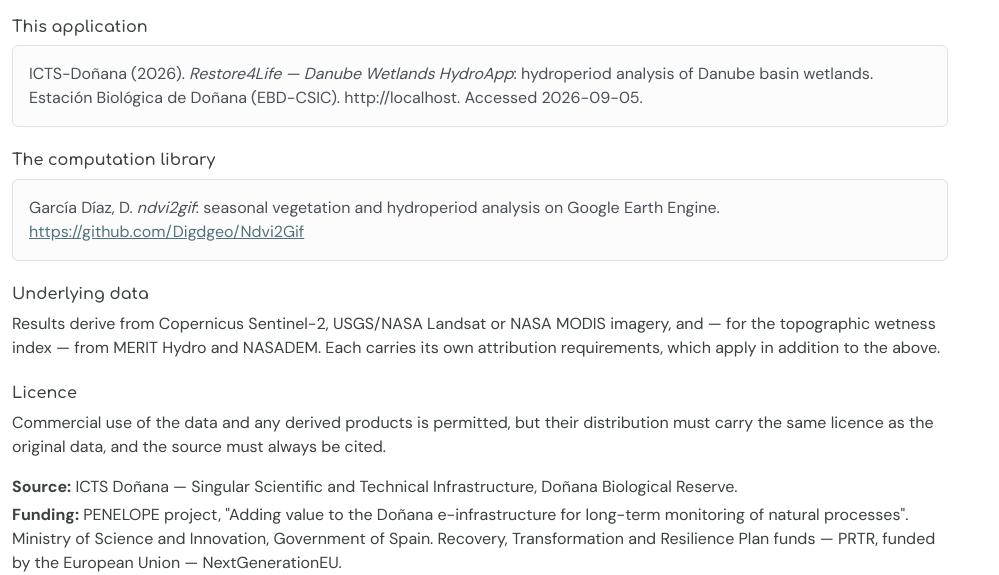
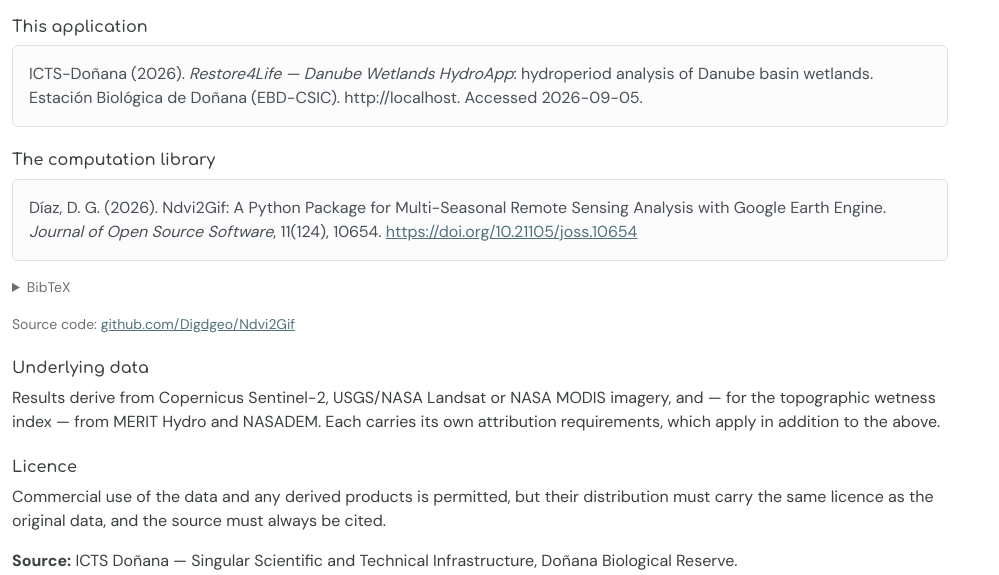
Before and after one commit to seguimientos-EBD/restore4life, a Django app: page /citation/ in a window 1280 px wide. Shown: the part 285-860 px from the top of the page, without its empty margins (0-999 px from the left). Run offline with Django 5.2, Linux system fonts and the light colour scheme; the visitor is signed in with stand-in values (Sample User, id 1); style sheets or scripts are compiled from the project's sources; some libraries are stand-ins or nearby versions.

Commit message:
Cite ndvi2gif by its paper now that it has one
ndvi2gif was published in the Journal of Open Source Software, so the citation
page can point at the paper and its DOI instead of asking readers to cite a
GitHub URL. The BibTeX is offered folded away: most people want the line above
it, and the ones who want this want to paste it whole.

It is wrapped in {% verbatim %} — the braces of a BibTeX entry sit close enough
to Django's own that reordering a field could take the page down.

The footer link goes to the DOI as well. The repository is still linked from the
citation page, as source code rather than as the thing to cite.

```diff
--- a/templates/citation.html
+++ b/templates/citation.html
@@ -19,9 +19,31 @@
 
         <h3 class="h6 mt-4">The computation library</h3>
         <div class="alert alert-light border" role="alert">
-            García Díaz, D. <em>ndvi2gif</em>: seasonal vegetation and hydroperiod analysis on Google
-            Earth Engine. <a href="https://github.com/Digdgeo/Ndvi2Gif" target="_blank" rel="noopener">https://github.com/Digdgeo/Ndvi2Gif</a>
+            Díaz, D. G. (2026). Ndvi2Gif: A Python Package for Multi-Seasonal Remote Sensing
+            Analysis with Google Earth Engine. <em>Journal of Open Source Software</em>, 11(124),
+            10654. <a href="https://doi.org/10.21105/joss.10654" target="_blank" rel="noopener">https://doi.org/10.21105/joss.10654</a>
         </div>
+
+        {# The BibTeX is folded away because most people want the line above and nothing #}
+        {# else; the ones who want this want to paste it whole, hence the block. #}
+        <details class="mb-3">
+            <summary class="small text-muted">BibTeX</summary>
+<pre class="small border rounded p-2 mt-2 mb-0" style="background-color: #EAF2EB;"><code>{% verbatim %}@article{Díaz2026,
+    doi       = {10.21105/joss.10654},
+    url       = {https://doi.org/10.21105/joss.10654},
+    year      = {2026},
+    publisher = {The Open Journal},
+    volume    = {11},
+    number    = {124},
+    pages     = {10654},
+    author    = {Díaz, Diego García},
+    title     = {Ndvi2Gif: A Python Package for Multi-Seasonal Remote Sensing Analysis with Google Earth Engine},
+    journal   = {Journal of Open Source Software}
+}{% endverbatim %}</code></pre>
+        </details>
+
+        <p class="small text-muted">Source code:
+        <a href="https://github.com/Digdgeo/Ndvi2Gif" target="_blank" rel="noopener">github.com/Digdgeo/Ndvi2Gif</a></p>
 
         <h3 class="h6 mt-4">Underlying data</h3>
         <p>Results derive from Copernicus Sentinel-2, USGS/NASA Landsat or NASA MODIS imagery, and —
--- a/templates/footer.html
+++ b/templates/footer.html
@@ -3,7 +3,7 @@
 <footer class="footer mt-4">
     <div class="container-xxl">
         <p class="small text-muted text-center mb-0">
-            Hydroperiod analysis powered by <a href="https://github.com/Digdgeo/Ndvi2Gif" target="_blank" rel="noopener">ndvi2gif</a>
+            Hydroperiod analysis powered by <a href="https://doi.org/10.21105/joss.10654" target="_blank" rel="noopener">ndvi2gif</a>
             on Google Earth Engine · <a href="https://restore4life.eu" target="_blank" rel="noopener">restore4life.eu</a>
             · <a href="{% url 'citation' %}">How to cite</a>
         </p>
```
